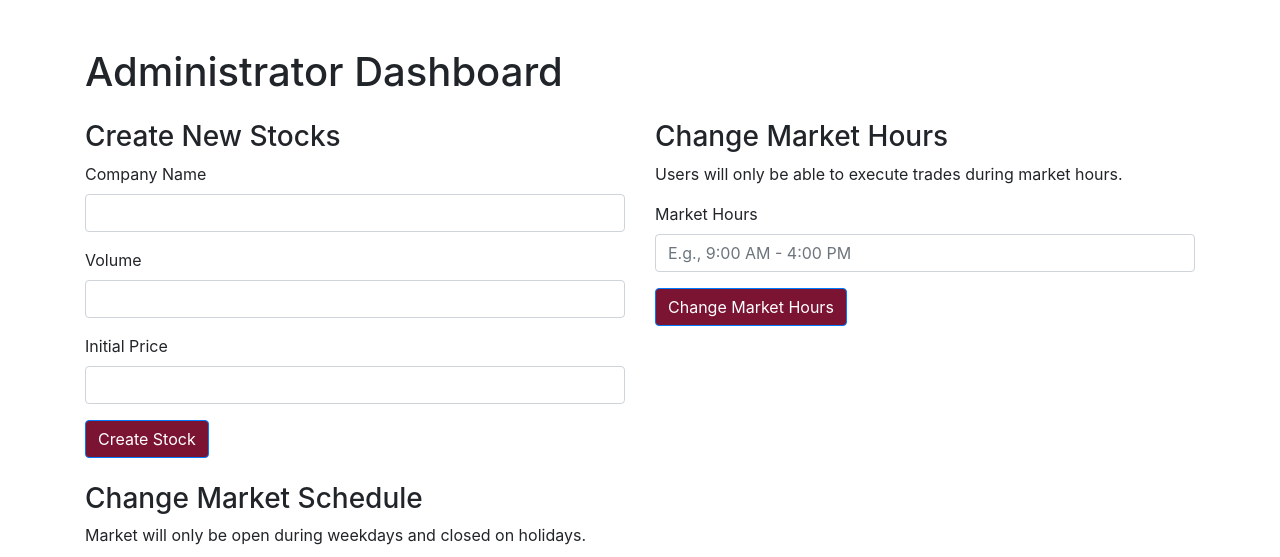
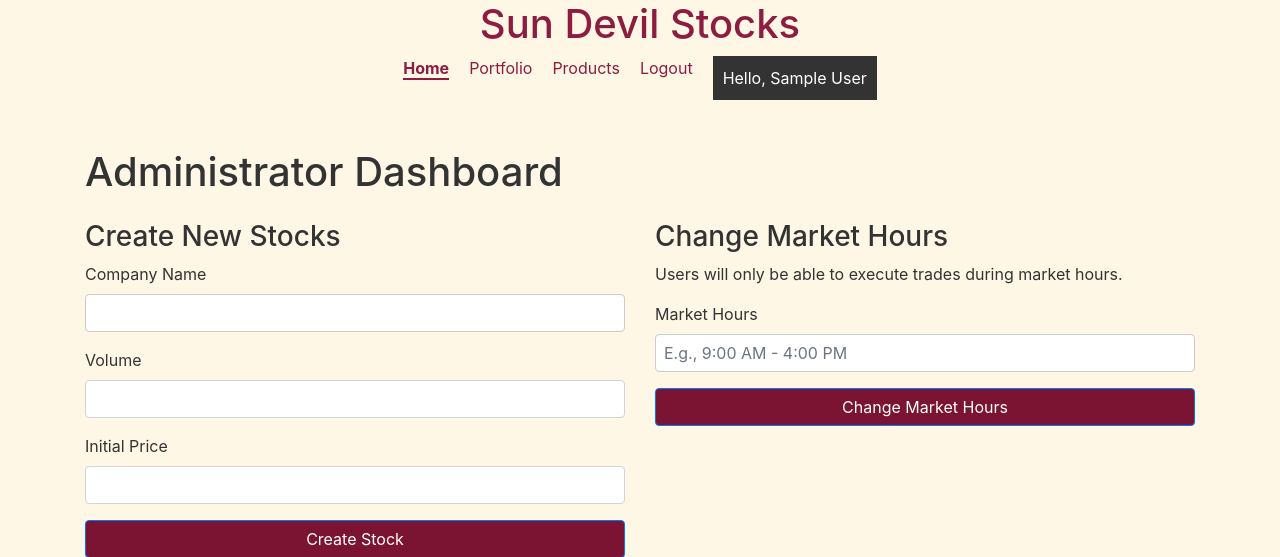
Before and after one commit to abatker/sundevilstocks2, a Flask app: page /admin_dashboard in a window 1280 px wide. Shown: the top 557 px of the page. Run offline with Flask 3, Linux system fonts and the light colour scheme; the visitor is signed in with stand-in values (Sample User, id 1); some libraries are stand-ins or nearby versions.

Commit message:
Update adminDash.html

```diff
--- a/app/templates/adminDash.html
+++ b/app/templates/adminDash.html
@@ -5,8 +5,27 @@
     <meta name="viewport" content="width=device-width, initial-scale=1.0">
     <title>Administrator Dashboard</title>
     <link rel="stylesheet" href="https://stackpath.bootstrapcdn.com/bootstrap/4.5.2/css/bootstrap.min.css">
+    <link rel="stylesheet" type="text/css" href="../static/css/styles.css">
 </head>
+
 <body>
+    <header>
+        <h1>Sun Devil Stocks</h1>
+        <nav>
+          <ul>
+            <li><a href="{{ url_for('home') }}" class='active'>Home</a></li>
+            <li><a href="{{ url_for('portfolio') }}">Portfolio</a></li>
+            <li><a href="{{ url_for('products') }}">Products</a></li>
+            {% if 'loggedin' in session %}
+              <li><a href="{{ url_for('logout') }}">Logout</a></li>
+              <li class="user-name">Hello, {{ session['username'] }}</li>
+            {% else %}
+              <li><a href="{{ url_for('login') }}">Login</a></li>
+              <li><a href="{{ url_for('register') }}">Register</a></li>
+            {% endif %}
+          </ul>
+        </nav>
+      </header>
     <div class="container mt-5">
         <h1>Administrator Dashboard</h1>
         <div class="row mt-4">
```
